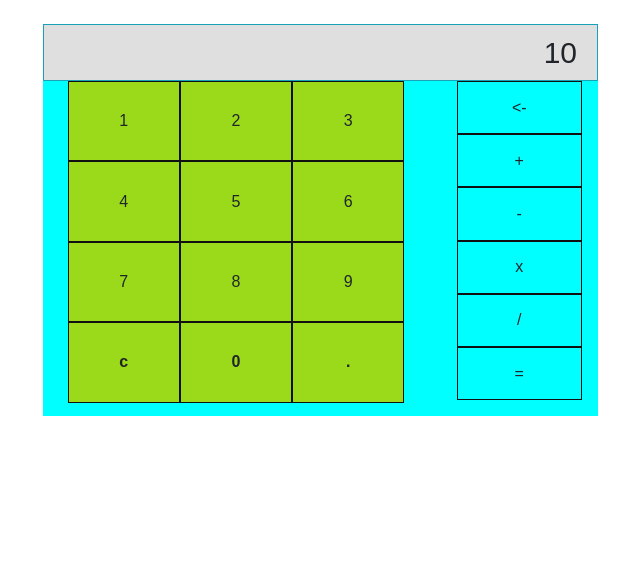
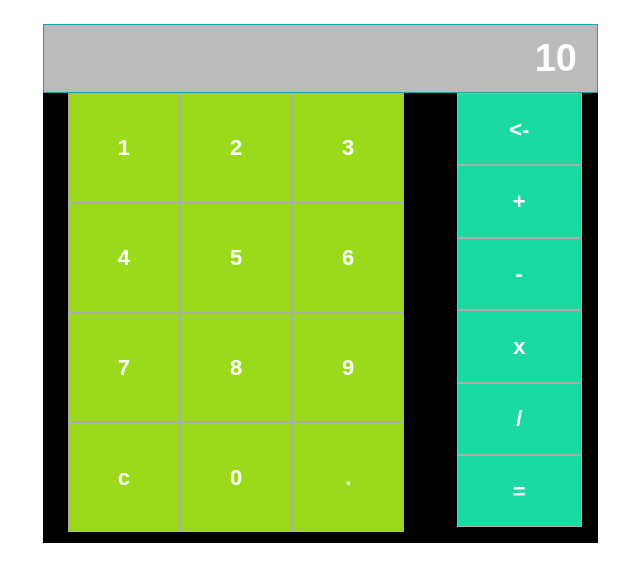
Before and after one commit to lucerohospina/my-calculator, a React (Create React App) app: page / in a window 1280 px wide. Shown: the top 582 px of the page, without its empty margins (27-667 px from the left). Built offline with nearby package versions, Linux system fonts and the light colour scheme.

Commit message:
cambiando formato de calculadora parte 2

```diff
--- a/src/App.css
+++ b/src/App.css
@@ -1,8 +1,8 @@
 .screen {
-  background-color: #dfdfdf;
+  background-color: #bbbbbb;
   width: 50%;
   padding: 5px;
-  font-size: 30px;
+  font-size: 38px;
 }
 
 .list-style {
@@ -11,24 +11,28 @@
 }
 
 .keyboard{
-  background-color: aqua;
+  background-color: black;
   width: 50%;
 }
 .box-span, .box-span2{
   display: inline-block;
   padding: 1.7em;
   background-color: rgb(154, 218, 27);
-  border:1px solid rgb(17, 16, 16);
+  border:1px solid rgb(173, 172, 172);
   width: 33%;
+  font-size:22px;
 }
 .box-span2:last-child{
   background:rgb(154, 218, 27);
 }
 .operators-style {
   padding: 0.85em 1.5em;
-  border:1px solid rgb(17, 16, 16);
+  border:1px solid rgb(173, 172, 172);
+  background-color: rgb(27, 218, 161);
+  font-size:22px;
 }
 .section-operator{
   width: 30%;
   padding: 0 1%;
+
 }
--- a/src/App.js
+++ b/src/App.js
@@ -8,7 +8,7 @@ class App extends Component {
   render() {
     return (
 
-      <div className="container mt-4">
+      <div className="container mt-4 text-white font-weight-bold">
         <div className="row screen border border-info">
             <Screen
               num='10'
```
